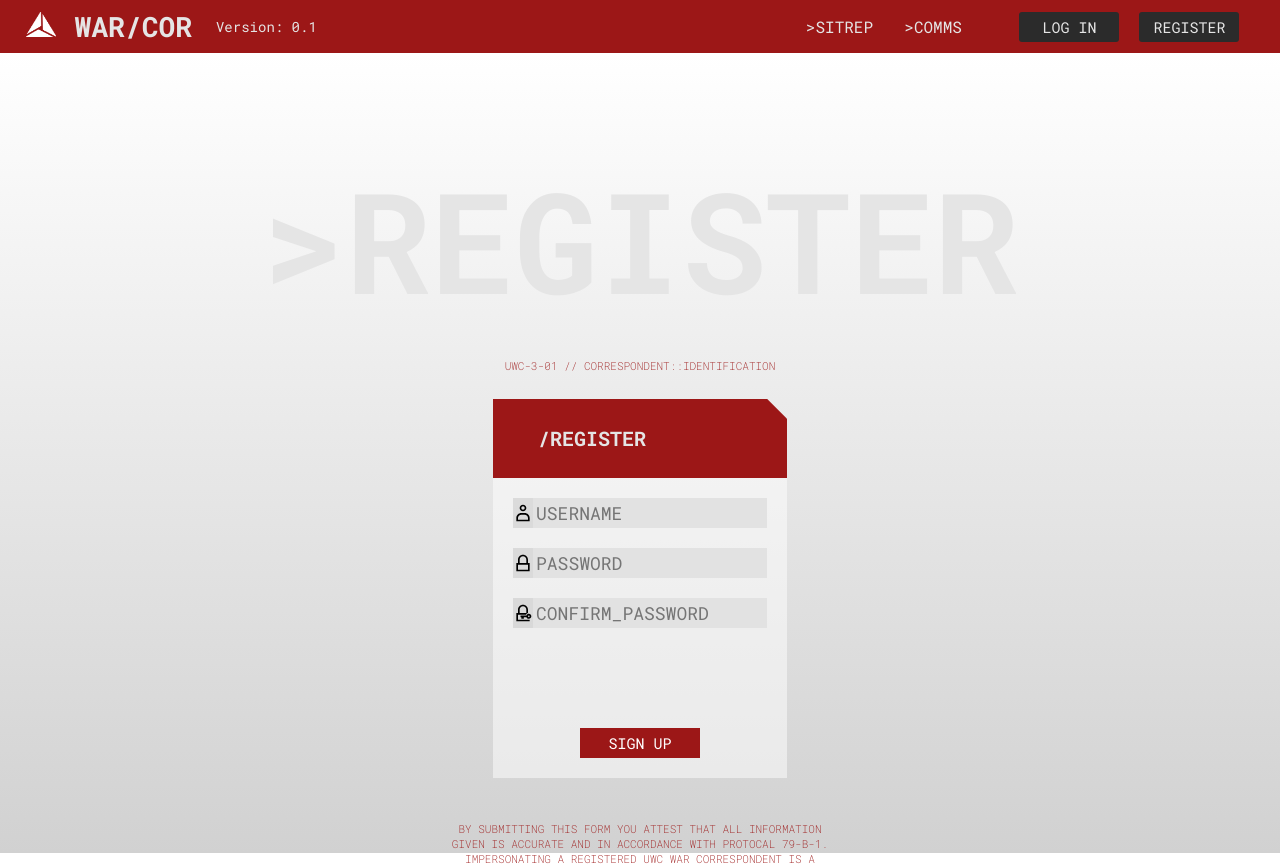
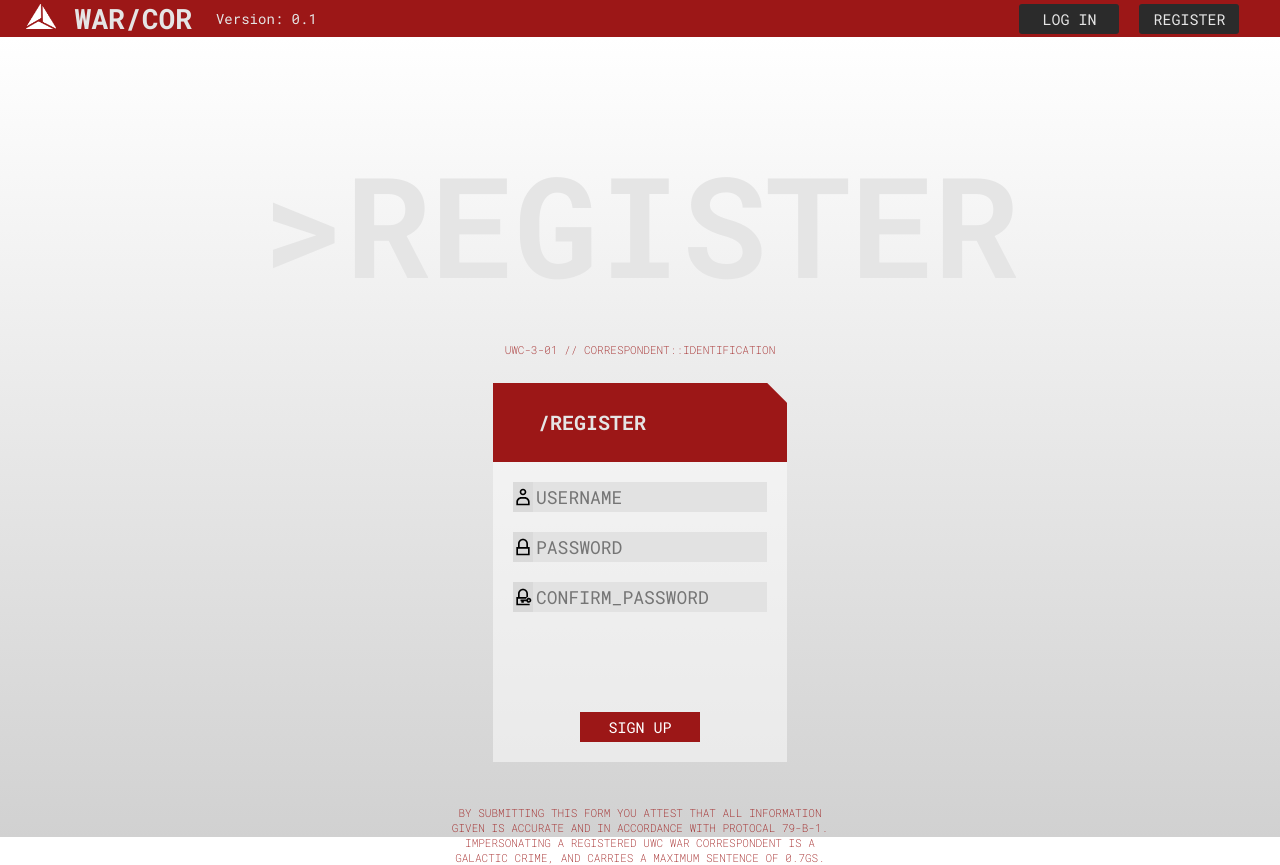
Before and after one commit to Ozzletroll/WAR-COR, a Flask app: page /register in a window 1280 px wide. Shown: the top 865 px of the page. Run offline with Flask 3, Linux system fonts and the light colour scheme; some libraries are stand-ins or nearby versions.

Commit message:
Hide mainpage header links if not on main page

```diff
--- a/static/css/styles.css
+++ b/static/css/styles.css
@@ -132,6 +132,7 @@ button {
   background-color: var(--darker_red);
   padding-left: min(50px, 2%);
   padding-right: min(50px, 2%);
+  height: 53px;
 }
 
 .logo-area {
--- a/templates/base/navbar.html
+++ b/templates/base/navbar.html
@@ -17,7 +17,7 @@
         <li><a href="{{ url_for('campaign.campaigns') }}">CAMPAIGNS</a></li>
         {% endif %}
         <li><a href="{{ url_for('user.user_page', username=current_user.username) }}">{{ current_user.username.upper() }}</a></li>
-      {% else %}
+      {% elif request.path == "/" %}
         <li><a href="#main-features">>SITREP</a></li>
         <li><a href="">>COMMS</a></li>
       {% endif %}
```
